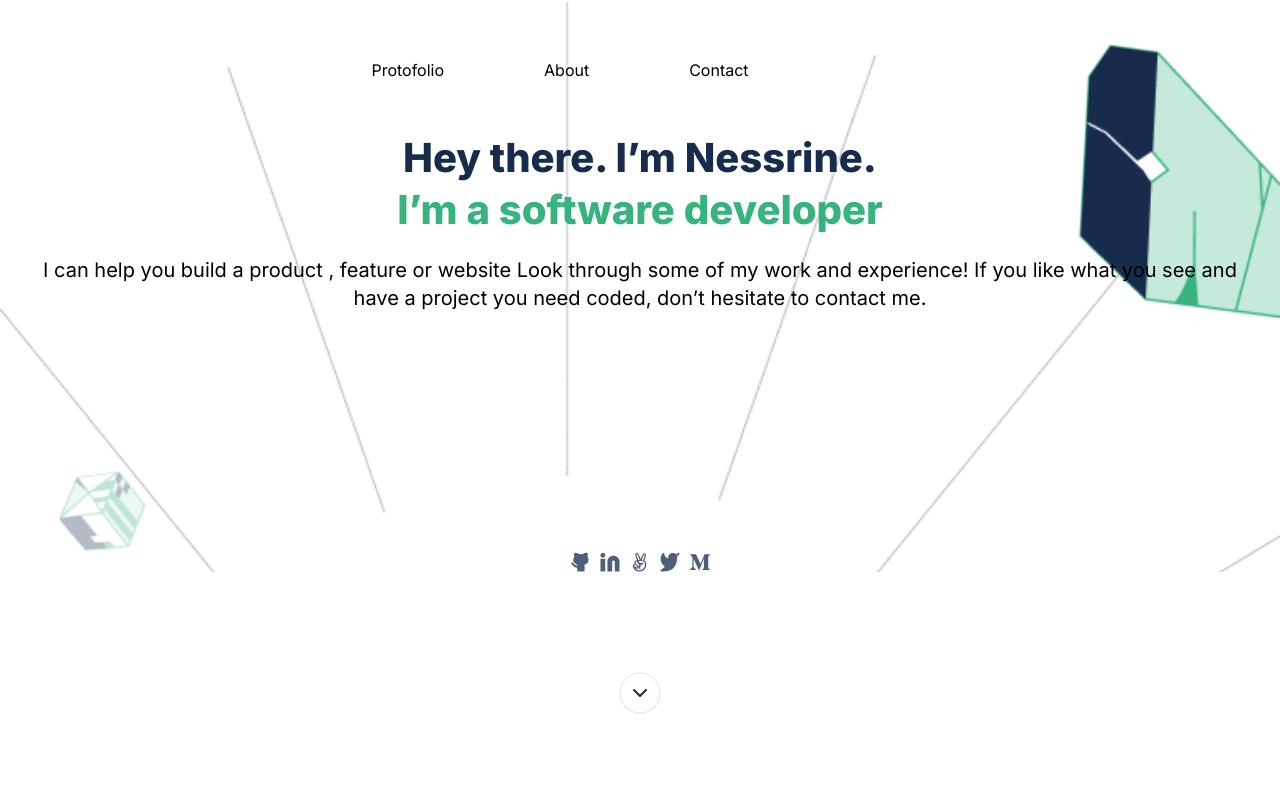
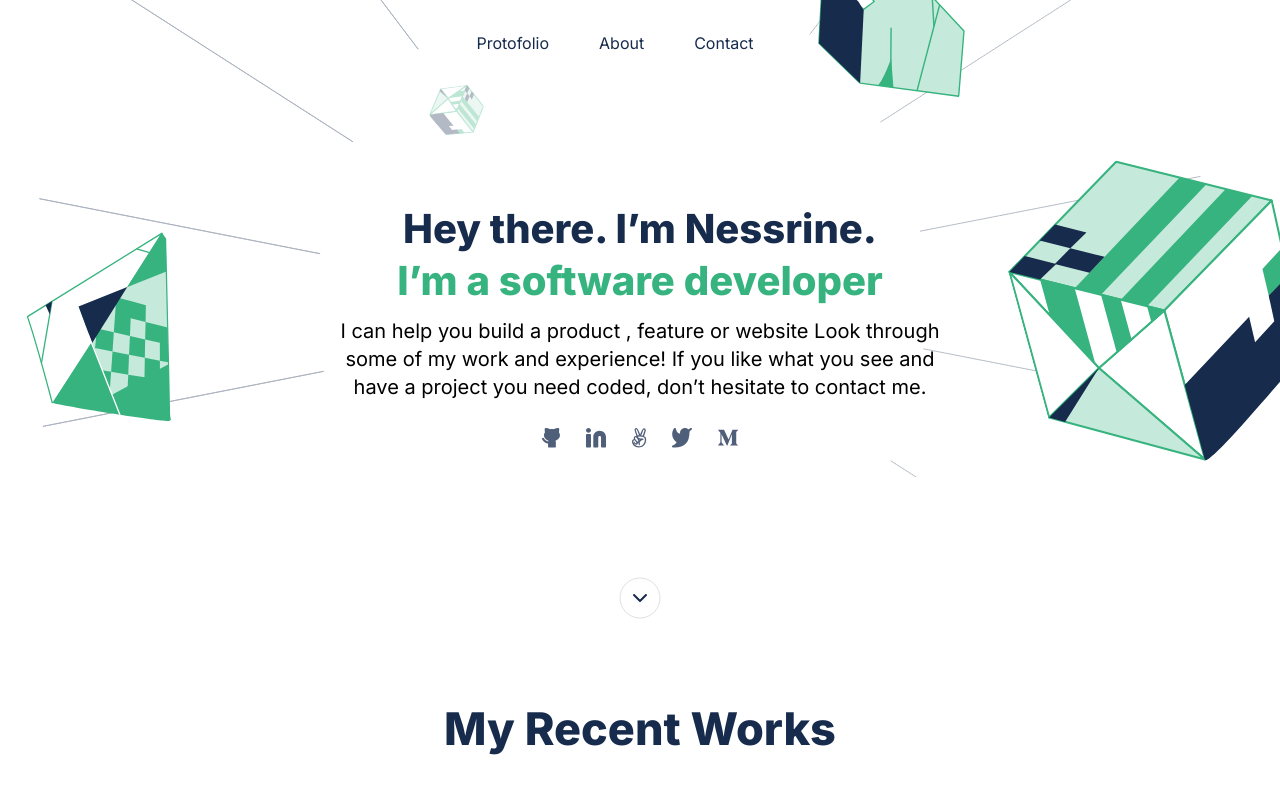
Before and after one commit to Nessrine88/-Protofolio-, a website: page index.html in a window 1280 px wide. Shown: the top 785 px of the page. Drawn offline with Linux system fonts and the light colour scheme.

Commit message:
Add media queries to make the desktop portfolio version

```diff
--- a/index.html
+++ b/index.html
@@ -34,7 +34,6 @@
                         I can help you build a product , feature or website Look through some of my work and experience! If you like what you see and have a project you need coded,
                         don’t hesitate to contact me.
                     </p>
-                    <div class="social-media">
                         <ul>
                             <li> <a href="#"><img src="images/social-media/github.svg" alt="github-icon"></a></li>
                             <li><a href="#"><img src="images/social-media/Linkedin icon.svg" alt="linkedin-icon"></a></li>
@@ -42,8 +41,8 @@
                             <li><a href="#"><img src="images/social-media/twitter.svg" alt="twitter-icon"></a></li>
                             <li><a href="#"><img src="images/social-media/medium.svg" alt="medium-icon"></a></li>
                         </ul>
-            </div>
-          </div>
+
+             </div>
 
         </section>
 
--- a/style.css
+++ b/style.css
@@ -77,6 +77,11 @@ body {
   color: black;
 }
 
+header {
+  display: flex;
+  justify-content: center;
+}
+
 .primary {
   clear: right;
   text-align: center;
@@ -87,6 +92,7 @@ body {
   color: #172b4d;
   align-items: center;
   margin-top: 2rem;
+  padding: 10px;
 }
 
 span {
@@ -99,7 +105,20 @@ span {
   font-size: 20px;
   font-weight: 400;
   line-height: 28px;
-  margin: 20px 20px;
+  margin: 2em 2em;
+}
+
+.headline li {
+  display: flex;
+  justify-content: center;
+  align-items: center;
+  margin: 2% 1%;
+}
+
+.headline ul {
+  display: flex;
+  justify-content: center;
+  align-items: center;
 }
 
 .social-media ul {
@@ -107,7 +126,6 @@ span {
   display: flex;
   flex-wrap: wrap;
   justify-content: center;
-  list-style: none;
 }
 
 .social-media img {
@@ -232,7 +250,7 @@ h3 {
 }
 
 .button {
-  display: inline-flex;
+  display: flex;
   background-color: #36b37f;
   color: #fff;
   padding: 10px 20px;
@@ -285,9 +303,10 @@ h3 {
   margin-bottom: 3em;
 }
 
-.about-me-section {
+.about-me-sections {
   display: flex;
   flex-direction: column;
+  margin: 0 3em;
 }
 
 .my-skills {
@@ -378,6 +397,7 @@ h3 {
   line-height: 32px;
   text-align: center;
   padding: 20px;
+  margin: 0 2em;
 }
 
 .contact-me {
@@ -455,13 +475,48 @@ textarea {
 }
 
 @media (min-width: 768px) {
-  .toolbar li {
+  .header {
+    background-image: url("images/Header-llustration-desktop.svg");
+    background-repeat: no-repeat;
+    background-size: cover;
     display: flex;
     justify-content: center;
+    align-items: center;
+    flex-direction: column;
+  }
+
+  .primary {
+    margin-top: 3em;
+  }
+
+  .toolbar {
+    margin: 20px 0;
+  }
+
+  .toolbar a {
+    margin: 0;
+    padding: 0;
+    color:#172b4d;
+    font-family: 'inter', sans-serif;
+  }
+
+  .toolbar li {
+    margin-top: 4%;
+    display: flex;
+    justify-content: center;
+    text-align: center;
+    align-items: center;
+    margin-right: 50px;
+    font-weight: 500;
   }
 
   .toolbar img {
     display: none;
+  }
+
+  .headline p {
+    margin: 0 16em;
+    font-size: 20px;
   }
 
   .grid-container {
@@ -471,6 +526,22 @@ textarea {
   .contact-me {
     display: flex;
     flex-direction: row;
+  }
+
+  .about-me {
+    background-image: url("images/about-me-bg.PNG");
+    background-repeat: no-repeat;
+    background-size: cover;
+    background-size: 100% auto;
+  }
+
+  .about-me p {
+    margin: 0 10em;
+    font-family: Inter;
+    font-size: 20px;
+    font-weight: 400;
+    line-height: 32px;
+    text-align: center;
   }
 
   .email {
```
Also changed, not shown: images/about-me-bg.PNG (added).
